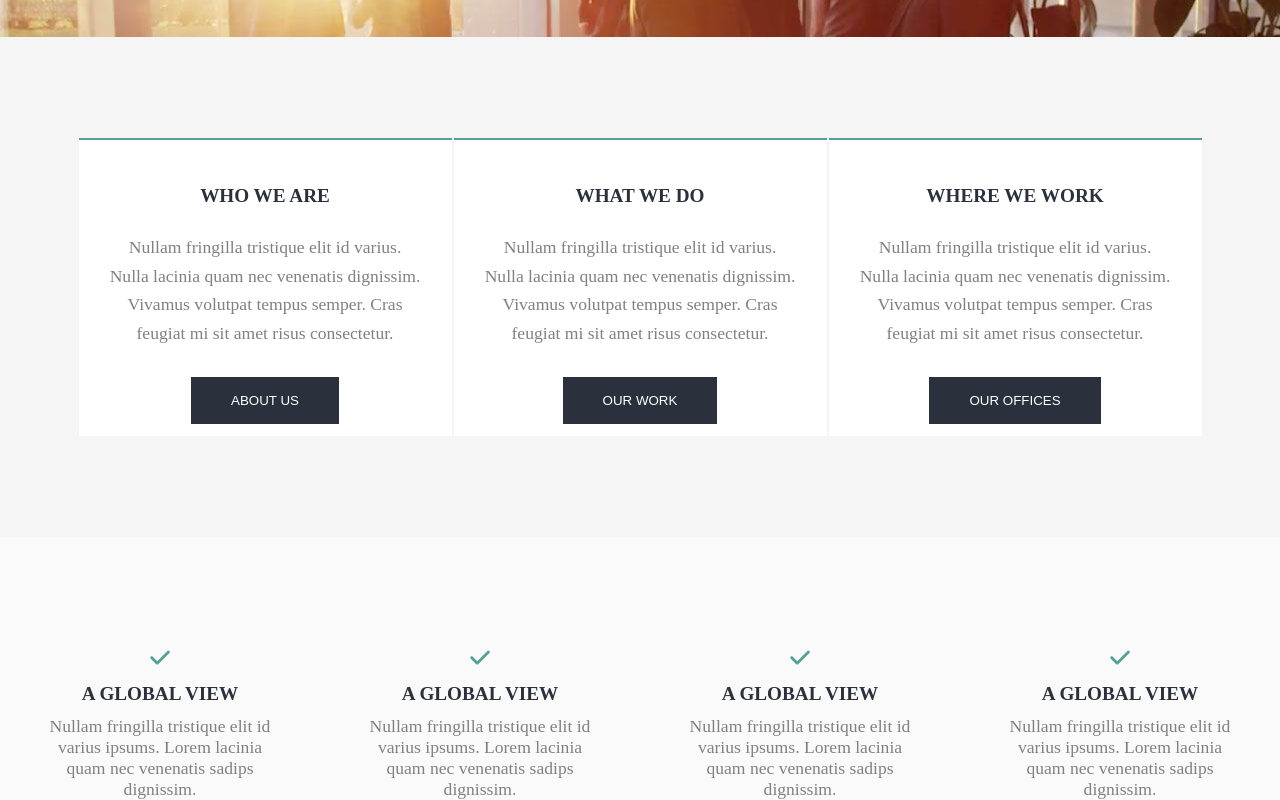
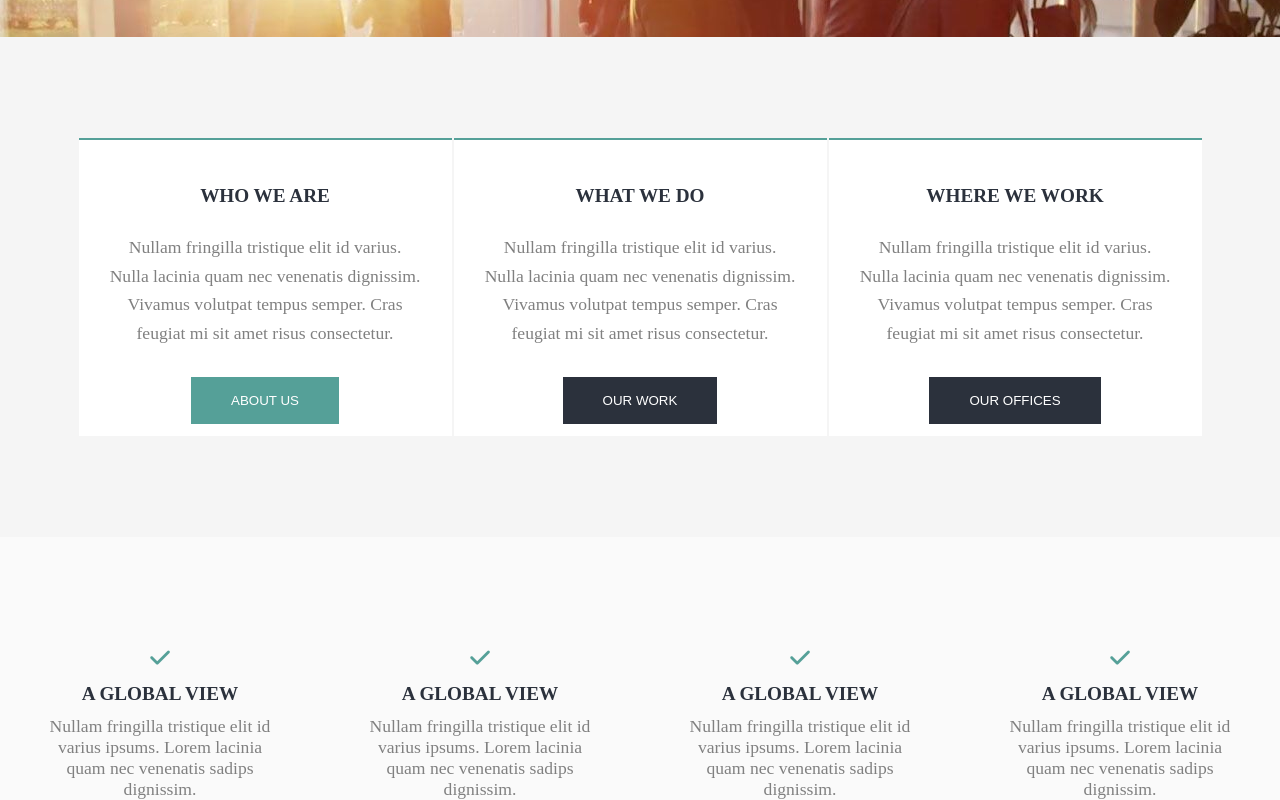
Before and after one commit to Alessio-DiNardo/proj-html-vuejs, a Vue app: page / in a window 1280 px wide. In both pictures the pointer is over the button "ABOUT US". Shown: the part 588-1388 px from the top of the page. Built offline with nearby package versions, Linux system fonts and the light colour scheme.

Commit message:
Add hover in button appMenu

```diff
--- a/src/components/AppMenu.vue
+++ b/src/components/AppMenu.vue
@@ -158,8 +158,8 @@ export default {
             // font-family: var(--button_typography-font-family);
             // font-style: var(--button_typography-font-style,normal);
 
+        }
 
-        }
     }
 
     div.card{
@@ -193,6 +193,11 @@ export default {
             padding: 1rem 2.5rem 1rem 2.5rem;
             color: white;
             text-transform: uppercase;
+            transition: all 0.2s ease-in-out
+        }
+
+        button:hover{
+            background-color: $firstColor;
         }
     }
     section.check{
```
